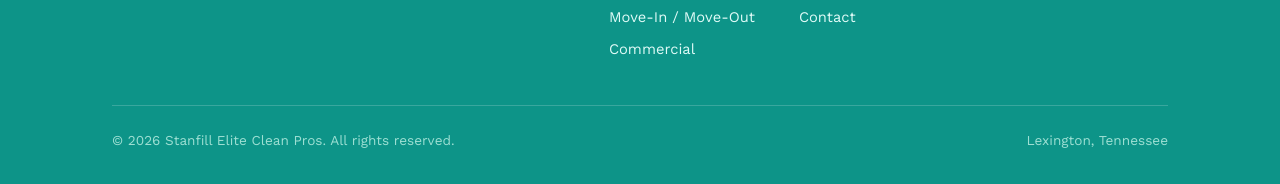
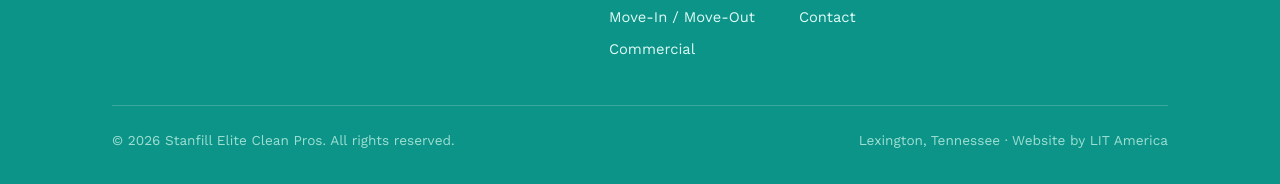
Before and after one commit to vikramsamalanetha-debug/Stanfill-Elite-Clean-pros, a plain HTML site: page index.html in a window 1280 px wide. Shown: the part 9091-9275 px from the top of the page. Drawn offline with nearby package versions, Linux system fonts and the light colour scheme; no server answers.

Commit message:
Add files via upload

```diff
--- a/index.html
+++ b/index.html
@@ -1,6 +1,7 @@
 <!DOCTYPE html>
 <html lang="en">
 <head>
+<meta name="author" content="LIT America">
 <meta charset="UTF-8">
 <meta name="viewport" content="width=device-width, initial-scale=1.0">
 <title>Stanfill Elite Clean Pros | House Cleaning in Lexington, TN</title>
@@ -522,7 +523,7 @@
     </div>
     <div class="footer-bottom">
       <span>© 2026 Stanfill Elite Clean Pros. All rights reserved.</span>
-      <span>Lexington, Tennessee</span>
+      <span>Lexington, Tennessee &middot; Website by LIT America</span>
     </div>
   </div>
 </footer>
```
